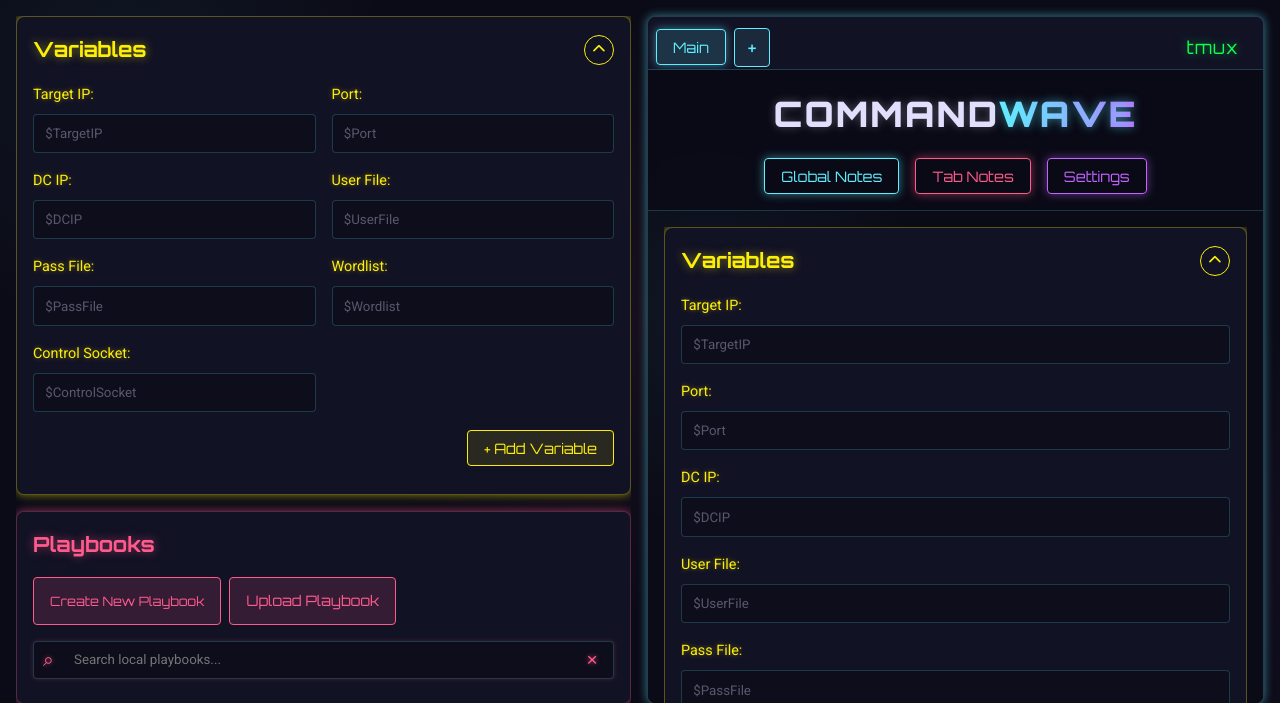
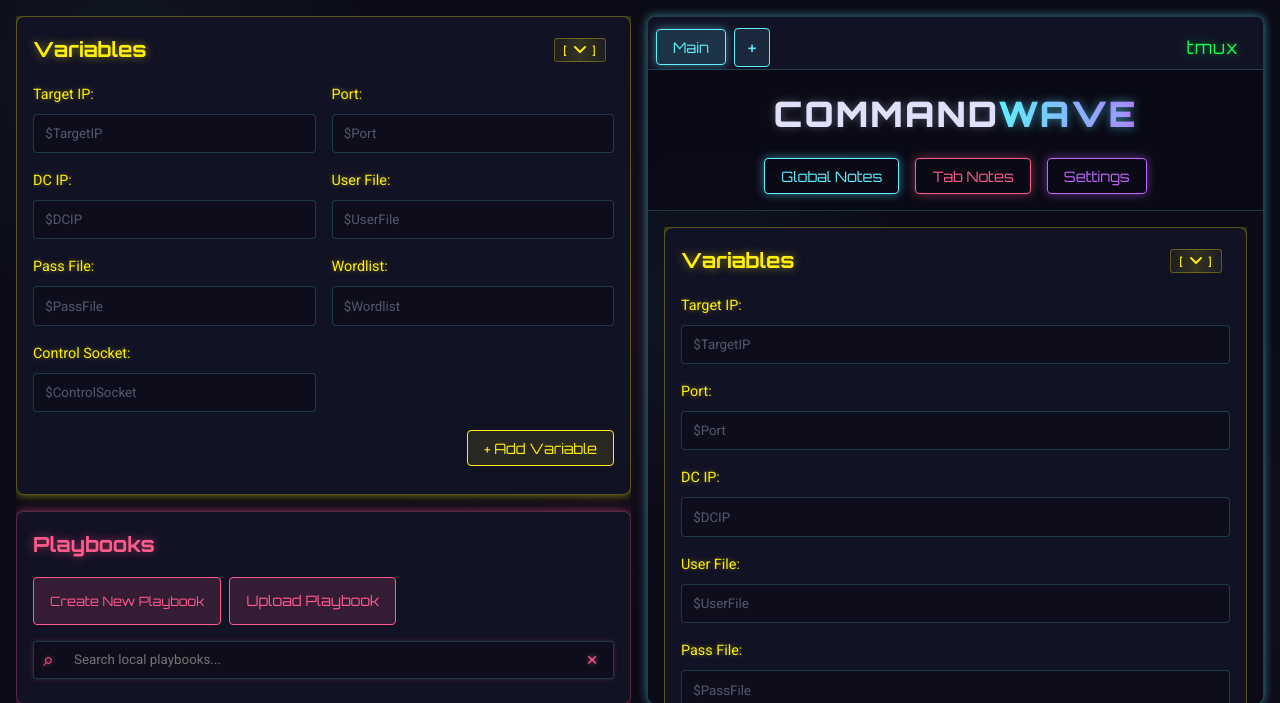
Before and after one commit to raducu5700u/CommandWave, a Flask app: page / in a window 1280 px wide. Shown: the part 89-792 px from the top of the page. Run offline with Flask 2, Linux system fonts and the light colour scheme; data that the repository does not hold is empty; parts of the project's set-up code (start-up, migrations or seed data) failed here and were passed over; some libraries are stand-ins or nearby versions.

Commit message:
Changes to variable toggle button

```diff
--- a/static/css/style.css
+++ b/static/css/style.css
@@ -398,21 +398,52 @@
 
 .toggle-variables-btn {
     background-color: transparent;
-    border: 1px solid var(--neon-yellow);
+    border: none;
     color: var(--neon-yellow);
-    width: 30px;
-    height: 30px;
-    border-radius: 50%;
+    padding: 4px 8px;
+    cursor: pointer;
+    transition: all 0.3s ease;
+    font-family: 'Orbitron', sans-serif;
+    font-size: 0.9rem;
     display: flex;
     align-items: center;
     justify-content: center;
-    cursor: pointer;
-    transition: all 0.3s ease;
+    line-height: 1;
 }
 
 .toggle-variables-btn:hover {
-    background-color: rgba(252, 238, 9, 0.1);
+    text-shadow: var(--shadow-yellow);
+    transform: translateY(-1px);
+}
+
+.toggle-variables-btn .toggle-text {
+    display: inline-block;
+    background: linear-gradient(90deg, rgba(252, 238, 9, 0.05), rgba(252, 238, 9, 0.15), rgba(252, 238, 9, 0.05));
+    border: 1px solid rgba(252, 238, 9, 0.3);
+    border-radius: 3px;
+    padding: 3px 8px;
+    letter-spacing: 1px;
+}
+
+.toggle-variables-btn:hover .toggle-text {
+    background: linear-gradient(90deg, rgba(252, 238, 9, 0.1), rgba(252, 238, 9, 0.2), rgba(252, 238, 9, 0.1));
     box-shadow: var(--shadow-yellow);
+}
+
+.toggle-variables-btn i {
+    font-size: 1rem;
+    transition: transform 0.3s ease;
+}
+
+.toggle-arrow {
+    display: inline-block;
+    width: 14px;
+    text-align: center;
+}
+
+.variable-content.collapsed ~ .variable-header .toggle-variables-btn i,
+#variableContent.collapsed + .toggle-variables-btn i {
+    transform: rotate(180deg);
 }
 
 .variable-content {
@@ -2456,7 +2487,6 @@
     margin-top: 0.5rem;
     font-family: 'Roboto Mono', monospace;
     white-space: pre-wrap;
-    overflow-x: auto;
 }
 
 [data-theme="light"] .search-result-snippet {
--- a/static/js/script.js
+++ b/static/js/script.js
@@ -2430,8 +2430,8 @@
             // Set initial state
             if (isCollapsed) {
                 variableContent.classList.add('collapsed');
-                collapseIcon.classList.remove('fa-chevron-up');
-                collapseIcon.classList.add('fa-chevron-down');
+                collapseIcon.classList.remove('fa-angle-down');
+                collapseIcon.classList.add('fa-angle-up');
             }
 
             // Add click handler for toggle button
@@ -2441,13 +2441,13 @@
                 // Toggle collapsed state
                 if (isCurrentlyCollapsed) {
                     variableContent.classList.remove('collapsed');
-                    collapseIcon.classList.remove('fa-chevron-down');
-                    collapseIcon.classList.add('fa-chevron-up');
+                    collapseIcon.classList.remove('fa-angle-up');
+                    collapseIcon.classList.add('fa-angle-down');
                     localStorage.setItem('commandwave-variables-collapsed', 'false');
                 } else {
                     variableContent.classList.add('collapsed');
-                    collapseIcon.classList.remove('fa-chevron-up');
-                    collapseIcon.classList.add('fa-chevron-down');
+                    collapseIcon.classList.remove('fa-angle-down');
+                    collapseIcon.classList.add('fa-angle-up');
                     localStorage.setItem('commandwave-variables-collapsed', 'true');
                 }
             });
--- a/templates/index.html
+++ b/templates/index.html
@@ -34,7 +34,7 @@
                 <div class="variable-header">
                     <h2>Variables</h2>
                     <button class="toggle-variables-btn" id="toggleVariablesBtn">
-                        <i class="fas fa-chevron-up" id="variablesCollapseIcon"></i>
+                        <span class="toggle-text">[ <span class="toggle-arrow"><i class="fas fa-angle-down" id="variablesCollapseIcon"></i></span> ]</span>
                     </button>
                 </div>
                 <div class="variable-content" id="variableContent">
```
